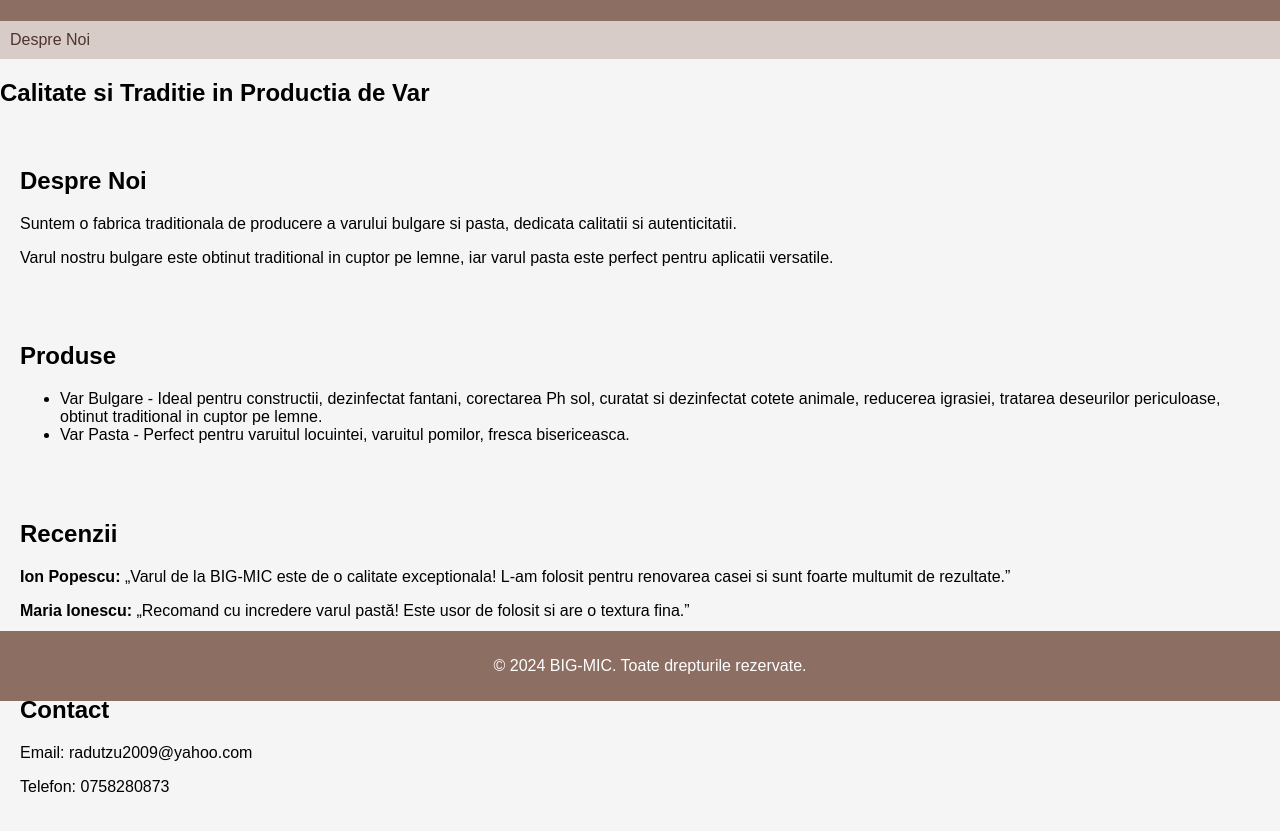
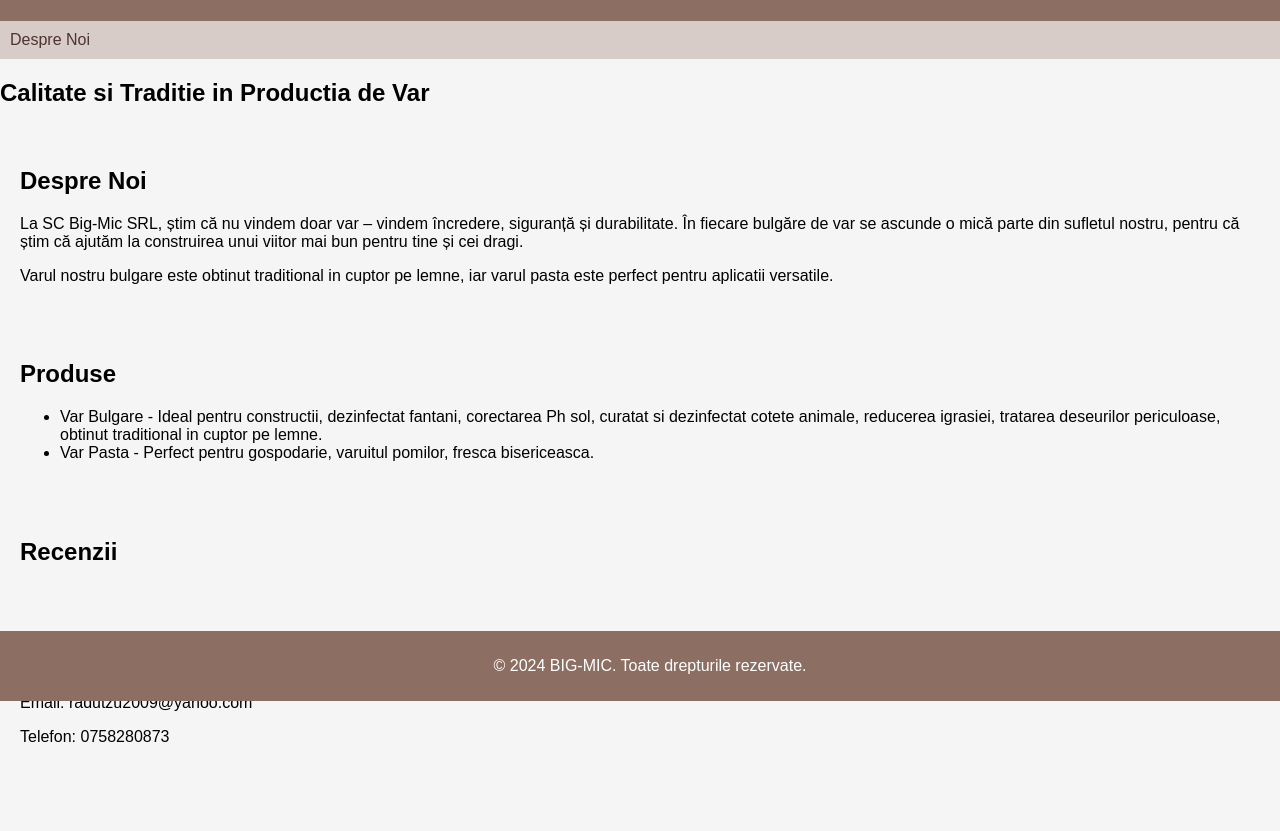
Before and after one commit to radutz00/var-bulgare, a plain HTML site: page index.html in a window 1280 px wide. Shown: the part 99-930 px from the top of the page. After the commit the page ends 881 px from the top, so only its background shows below. Drawn offline with Linux system fonts and the light colour scheme.

Commit message:
Update index.html

```diff
--- a/index.html
+++ b/index.html
@@ -1,4 +1,4 @@
-<!DOCTYPE html>
+
 <html lang="ro">
 <head>
     <meta charset="UTF-8">
@@ -79,20 +79,18 @@
     </div>
     <section id="despre">
         <h2>Despre Noi</h2>
-        <p>Suntem o fabrica traditionala de producere a varului bulgare si pasta, dedicata calitatii si autenticitatii.</p>
+        <p>La SC Big-Mic SRL, știm că nu vindem doar var – vindem încredere, siguranță și durabilitate. În fiecare bulgăre de var se ascunde o mică parte din sufletul nostru, pentru că știm că ajutăm la construirea unui viitor mai bun pentru tine și cei dragi.</p>
         <p>Varul nostru bulgare este obtinut traditional in cuptor pe lemne, iar varul pasta este perfect pentru aplicatii versatile.</p>
     </section>
     <section id="produse">
         <h2>Produse</h2>
         <ul>
             <li>Var Bulgare - Ideal pentru constructii, dezinfectat fantani, corectarea Ph sol, curatat si dezinfectat cotete animale, reducerea igrasiei, tratarea deseurilor periculoase, obtinut traditional in cuptor pe lemne.</li>
-            <li>Var Pasta - Perfect pentru varuitul locuintei, varuitul pomilor, fresca bisericeasca.</li>
+            <li>Var Pasta - Perfect pentru gospodarie, varuitul pomilor, fresca bisericeasca.</li>
         </ul>
     </section>
     <section id="recenzii">
         <h2>Recenzii</h2>
-        <p><strong>Ion Popescu:</strong> „Varul de la BIG-MIC este de o calitate exceptionala! L-am folosit pentru renovarea casei si sunt foarte multumit de rezultate.”</p>
-        <p><strong>Maria Ionescu:</strong> „Recomand cu incredere varul pastă! Este usor de folosit si are o textura fina.”</p>
     </section>
     <section id="contact">
         <h2>Contact</h2>
```
